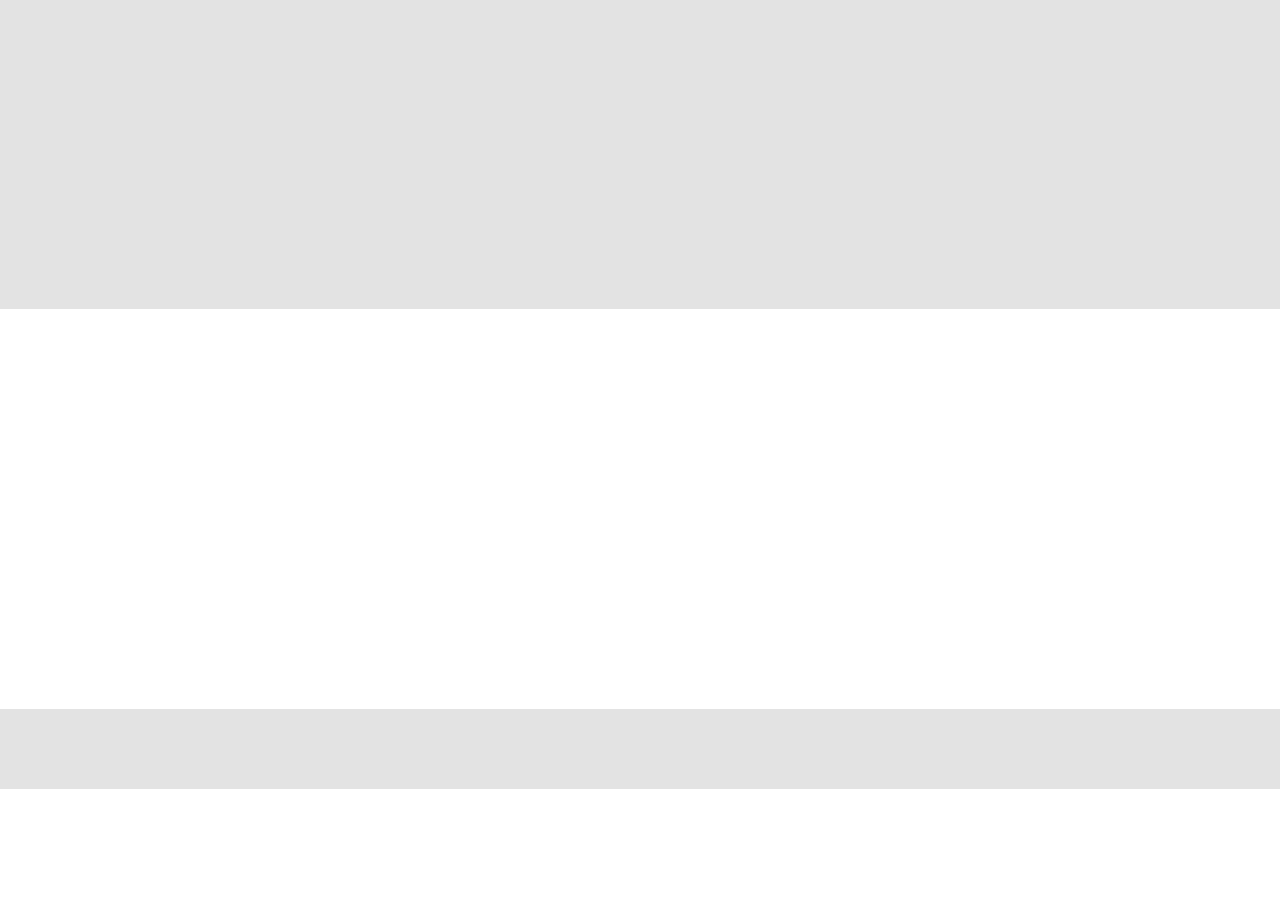
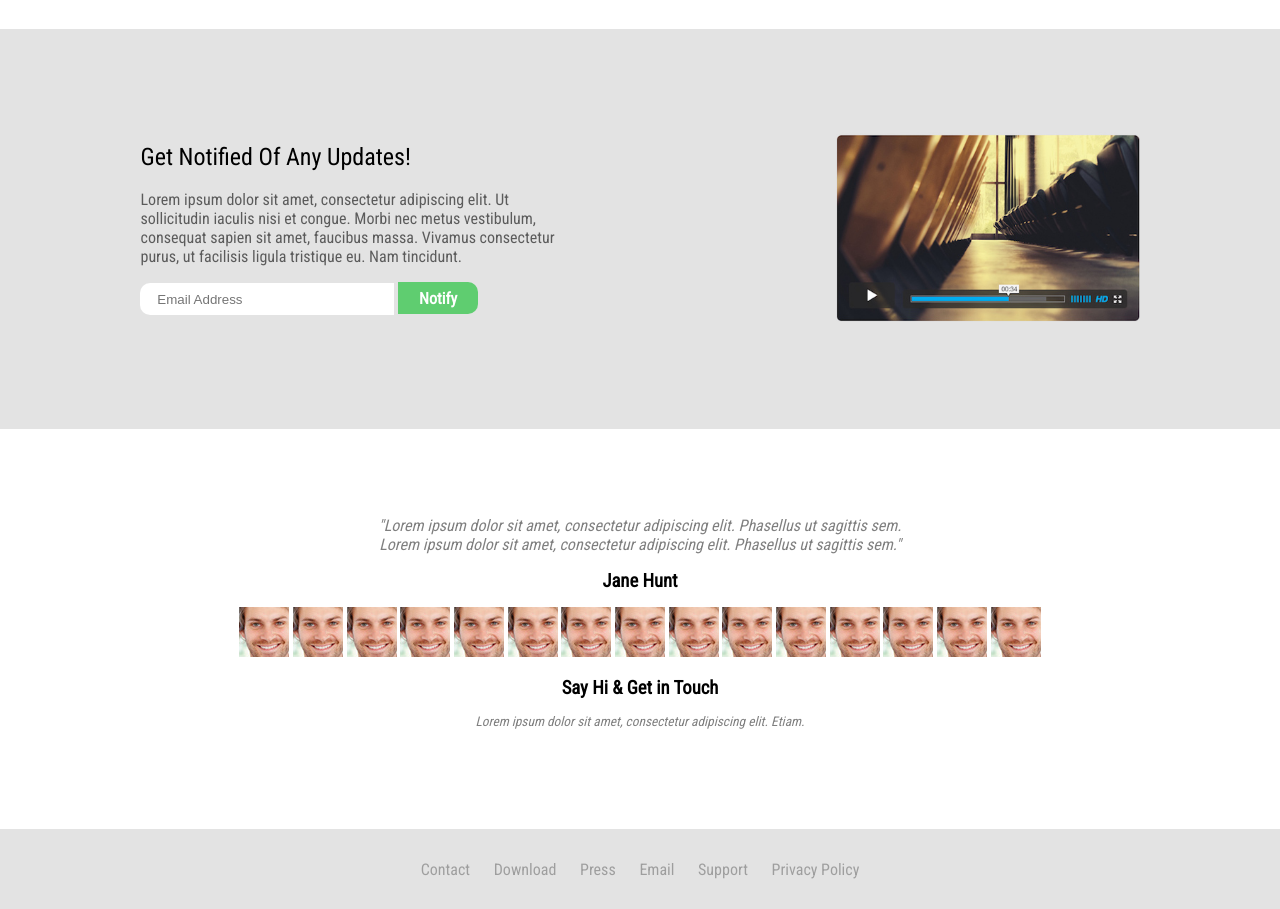
Before and after one commit to mathalcantaras/205-notify, a plain HTML site: page index.html in a window 1280 px wide. Shown: the part 920-1829 px from the top of the page. Before the commit the page ends 1709 px from the top, so only its background shows below. Drawn offline with Linux system fonts and the light colour scheme.

```diff
--- a/index.html
+++ b/index.html
@@ -12,7 +12,8 @@
     <header>
         <div class="div-textos">
             <h1>Notify<span>.</span></h1>
-            <p>A great new free psd theme to showcase<p>your new application.</p></p>
+            <p>A great new free psd theme to showcase<p>your new application.</p>
+            </p>
             <div>
                 <div>
                     <img src="img/icone-ios.png" alt="Icone IOS">
@@ -59,13 +60,52 @@
         </div>
     </nav>
     <article>
-
+        <div id="div-form">
+            <h1>Get Notified Of Any Updates!</h1>
+            <p>Lorem ipsum dolor sit amet, consectetur adipiscing elit. Ut<br>sollicitudin iaculis nisi et congue. Morbi nec metus vestibulum,<br>consequat sapien sit amet, faucibus massa. Vivamus consectetur<br>purus, ut facilisis ligula tristique eu. Nam tincidunt.</p>
+            <input type="email" placeholder="&nbsp;&nbsp;&nbsp;&nbsp;Email Address">
+            <button>Notify</button>
+        </div>
+        <div>
+            <img src="img/img.png" alt="Vídeo">
+        </div>
     </article>
     <section>
-
+        <div>
+            <p>"Lorem ipsum dolor sit amet, consectetur adipiscing elit. Phasellus ut sagittis sem.<br>Lorem ipsum dolor sit amet, consectetur adipiscing elit. Phasellus ut sagittis sem."</p>
+            <h1>Jane Hunt</h1>
+        </div>
+        <div>
+            <img src="img/pessoa1.jpg" alt="Rosto de um homem">
+            <img src="img/pessoa1.jpg" alt="Rosto de um homem">
+            <img src="img/pessoa1.jpg" alt="Rosto de um homem">
+            <img src="img/pessoa1.jpg" alt="Rosto de um homem">
+            <img src="img/pessoa1.jpg" alt="Rosto de um homem">
+            <img src="img/pessoa1.jpg" alt="Rosto de um homem">
+            <img src="img/pessoa1.jpg" alt="Rosto de um homem">
+            <img src="img/pessoa1.jpg" alt="Rosto de um homem">
+            <img src="img/pessoa1.jpg" alt="Rosto de um homem">
+            <img src="img/pessoa1.jpg" alt="Rosto de um homem">
+            <img src="img/pessoa1.jpg" alt="Rosto de um homem">
+            <img src="img/pessoa1.jpg" alt="Rosto de um homem">
+            <img src="img/pessoa1.jpg" alt="Rosto de um homem">
+            <img src="img/pessoa1.jpg" alt="Rosto de um homem">
+            <img src="img/pessoa1.jpg" alt="Rosto de um homem">
+        </div>
+        <div>
+            <h1>Say Hi & Get in Touch</h1>
+            <p class="p2">Lorem ipsum dolor sit amet, consectetur adipiscing elit. Etiam.</p>
+        </div>
     </section>
     <footer>
-
+        <div>
+            <a>Contact</a>
+            <a>Download</a>
+            <a>Press</a>
+            <a>Email</a>
+            <a>Support</a>
+            <a>Privacy Policy</a>
+        </div>
     </footer>
 </body>
 </html>
--- a/style.css
+++ b/style.css
@@ -1,5 +1,6 @@
 body{
     margin: 0;
+    padding: 0;
     font-family: 'Roboto Condensed', sans-serif;
     font-weight: 500;
     border-top: 5px #5fcd70 solid;
@@ -9,7 +10,7 @@ body{
                          'article'
                          'section'
                          'footer';
-    grid-template-rows: 78vh 35vh 40vh 50vh 10vh;
+    grid-template-rows: 78vh 40vh 50vh 50vh 10vh;
 }
 header{
     grid-area: header;
@@ -19,18 +20,7 @@ header{
     background-image: url(img/banner.png);
     background-size: cover;
 }
-.div-mao{
-    width: 40%;
-    height: 100%;
-    margin-right: 50px;
-    display: flex;
-    justify-content: center;
-    align-items: flex-end;
-}
-.div-mao img{
-    width: 68%;
-}
-.div-textos{
+.div-texto{
     width: 40%;
     height: 100%;
     margin-left: 175px;
@@ -77,6 +67,17 @@ header{
 .div-textos div div:hover{
     background-color: #5fcd70;
 }
+.div-mao{
+    width: 40%;
+    height: 100%;
+    margin-right: 50px;
+    display: flex;
+    justify-content: center;
+    align-items: flex-end;
+}
+.div-mao img{
+    width: 68%;
+}
 nav{
     grid-area: nav;
     background-color: white;
@@ -85,13 +86,11 @@ nav{
     justify-content: space-around;
 }
 nav div{
-
     text-align: center;
 }
 .div-pre-ico{
     width: 400px;
     height: 100px;
-
     display: flex;
     align-items: center;
     justify-content: center;
@@ -117,12 +116,74 @@ nav div p{
 article{
     grid-area: article;
     background-color: #e3e3e3;
+    display: flex;
+    align-items: center;
+    justify-content: space-around;
+}
+#div-form h1{
+    margin-top: 0;
+    font-size: 18pt;
+    font-weight: 500;
+}
+#div-form p{
+    font-size: 12pt;
+    font-weight: lighter;
+    color: rgba(0, 0, 0, 0.600);
+}
+#div-form input{
+    height: 30px;
+    width: 250px;
+    border: none;
+    border-top-left-radius: 10px;
+    border-bottom-left-radius: 10px;
+    background-color: white;
+    color: rgba(0, 0, 0, 0.500);
+}
+#div-form button{
+    width: 80px;
+    height: 32px;
+    border: none;
+    border-top-right-radius: 10px;
+    border-bottom-right-radius: 10px;
+    background-color: #5fcd70;
+    font-family: 'Roboto Condensed', sans-serif;
+    font-size: 12pt;
+    font-weight: 900;
+    color: white;
 }
 section{
     grid-area: section;
     background-color: white;
+    display: flex;
+    flex-direction: column;
+    align-items: center;
+    justify-content: center;
+    text-align: center;
+}
+section p{
+    margin-top: 0;
+    font-size: 12pt;
+    font-weight: lighter;
+    font-style: italic;
+    color: rgba(0, 0, 0, 0.500);
+}
+section h1{
+    font-size: 14pt;
+}
+.p2{
+    font-size: 10pt;
+    font-weight: lighter;
+    color: rgba(0, 0, 0, 0.500);
 }
 footer{
     grid-area: footer;
     background-color: #e3e3e3;
+    display: flex;
+    align-items: center;
+    justify-content: space-around;
 }
+footer div a{
+    margin: 10px;
+    text-decoration: none;
+    color: rgba(0, 0, 0, 0.300);
+}
```
Also changed, not shown: img/img.png (added).
